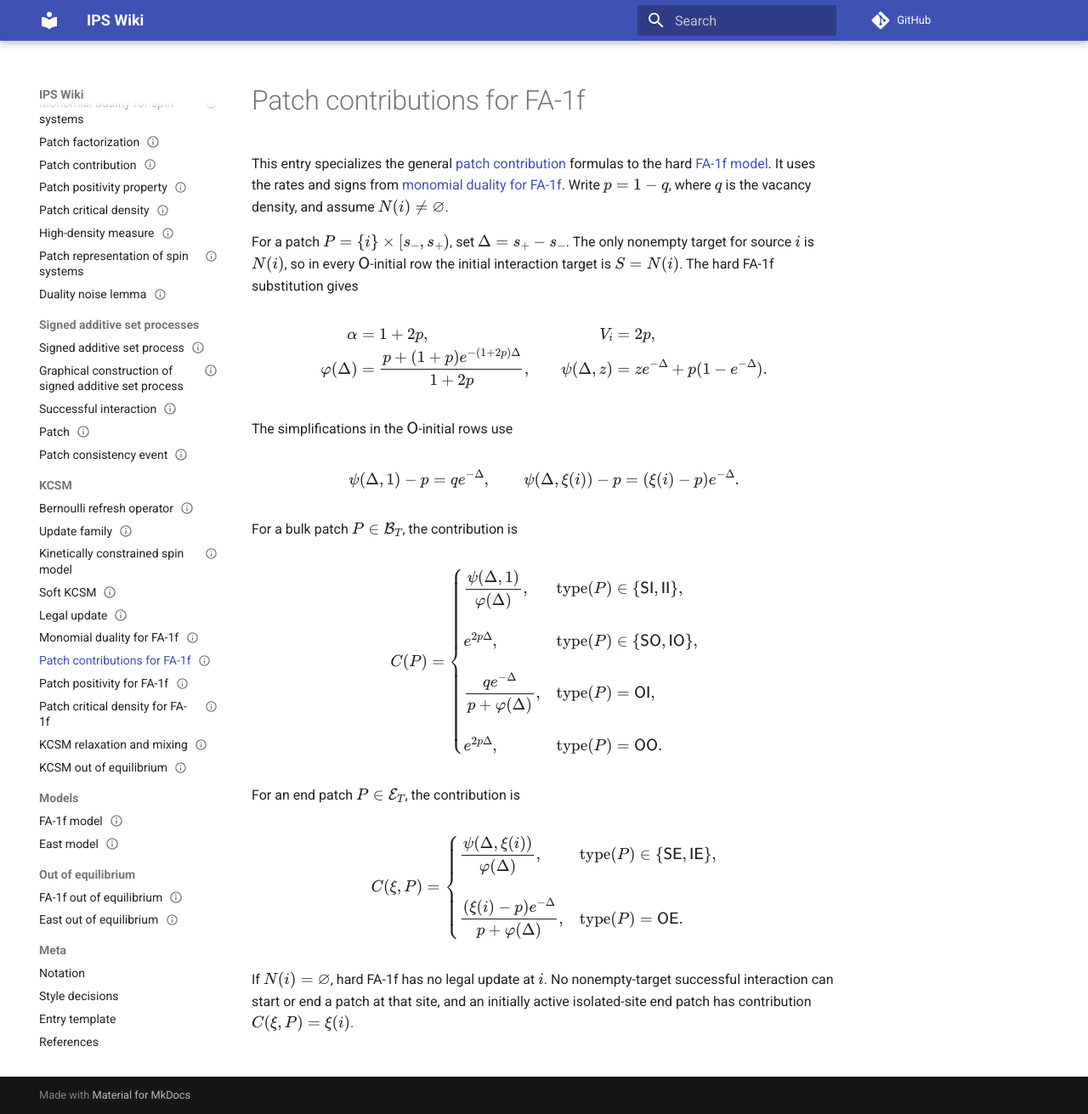
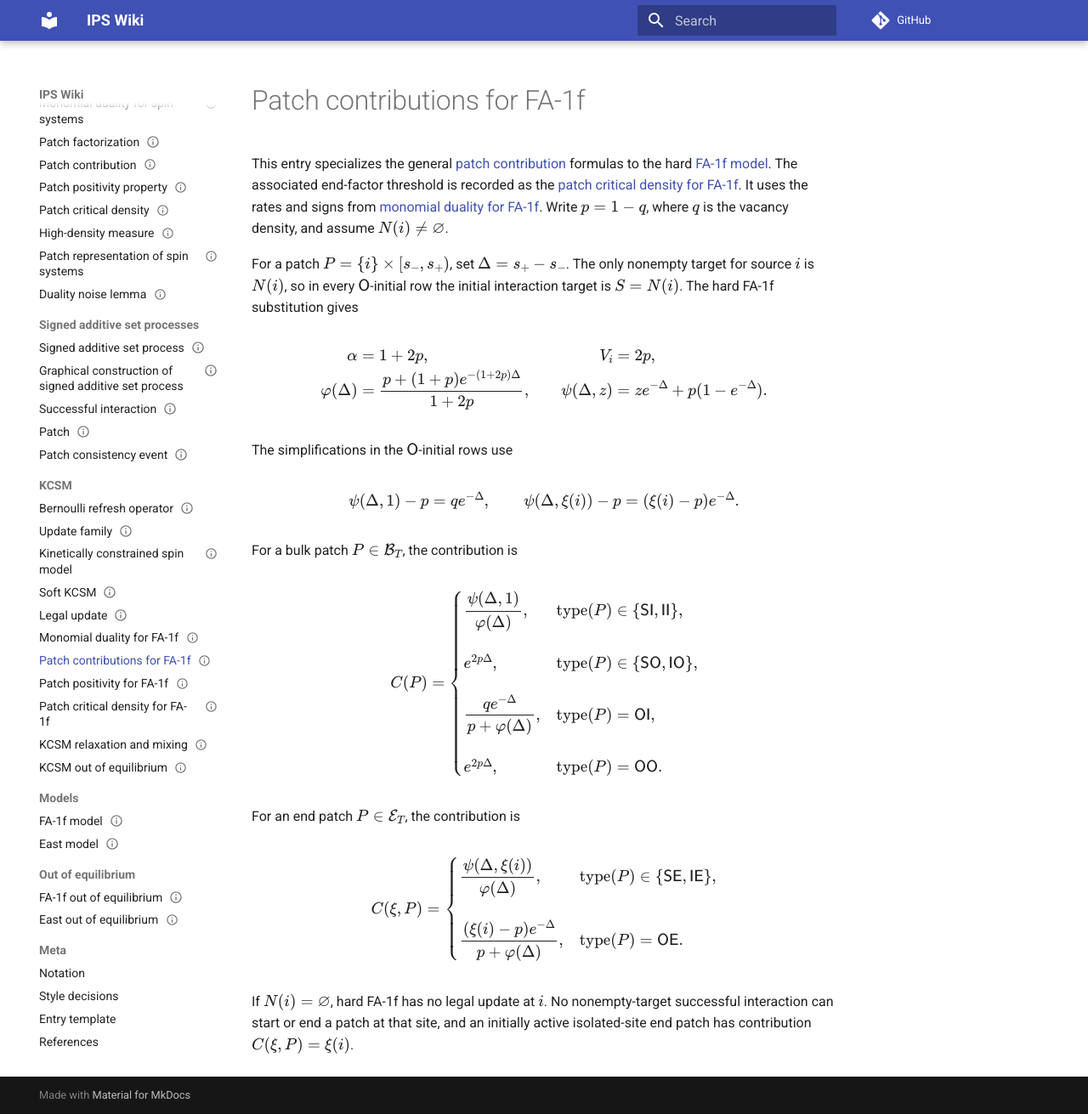
Before and after one commit to maciejgluchowski86-beep/ips-wiki, an MkDocs documentation site: the page built from docs/entries/patch-contributions-for-fa-1f.md, in a window 1280 px wide and 1311 px high. Shown: the whole window at 85% size. Built offline with MkDocs 1.6.1 and Material for MkDocs 9.7.7, drawn with Linux system fonts in a browser that asks for light colours; comment, search, counter and statistics services are not loaded.

Commit message:
Link high-density and critical-density entries

```diff
--- a/docs/entries/patch-contributions-for-fa-1f.md
+++ b/docs/entries/patch-contributions-for-fa-1f.md
@@ -10,7 +10,7 @@ tags:
 
 # Patch contributions for FA-1f
 
-This entry specializes the general [patch contribution](patch-contribution.md) formulas to the hard [FA-1f model](fa-1f-model.md). It uses the rates and signs from [monomial duality for FA-1f](monomial-duality-for-fa-1f.md). Write \(p=1-q\), where \(q\) is the vacancy density, and assume \(N(i)\ne\vn\).
+This entry specializes the general [patch contribution](patch-contribution.md) formulas to the hard [FA-1f model](fa-1f-model.md). The associated end-factor threshold is recorded as the [patch critical density for FA-1f](patch-critical-density-for-fa-1f.md). It uses the rates and signs from [monomial duality for FA-1f](monomial-duality-for-fa-1f.md). Write \(p=1-q\), where \(q\) is the vacancy density, and assume \(N(i)\ne\vn\).
 
 For a patch \(P=\{i\}\times[s_-,s_+)\), set \(\Delta=s_+-s_-\). The only nonempty target for source \(i\) is \(N(i)\), so in every \(\mathsf O\)-initial row the initial interaction target is \(S=N(i)\). The hard FA-1f substitution gives
 
```
